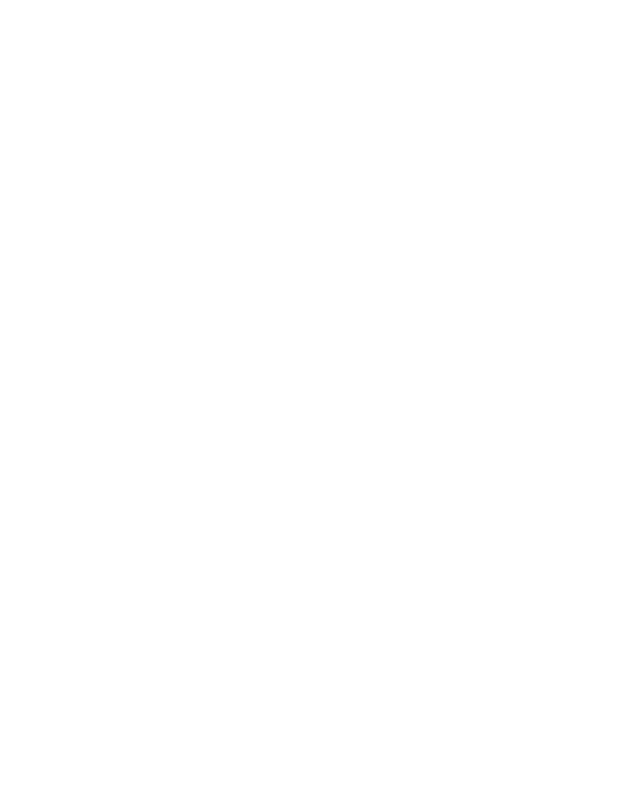
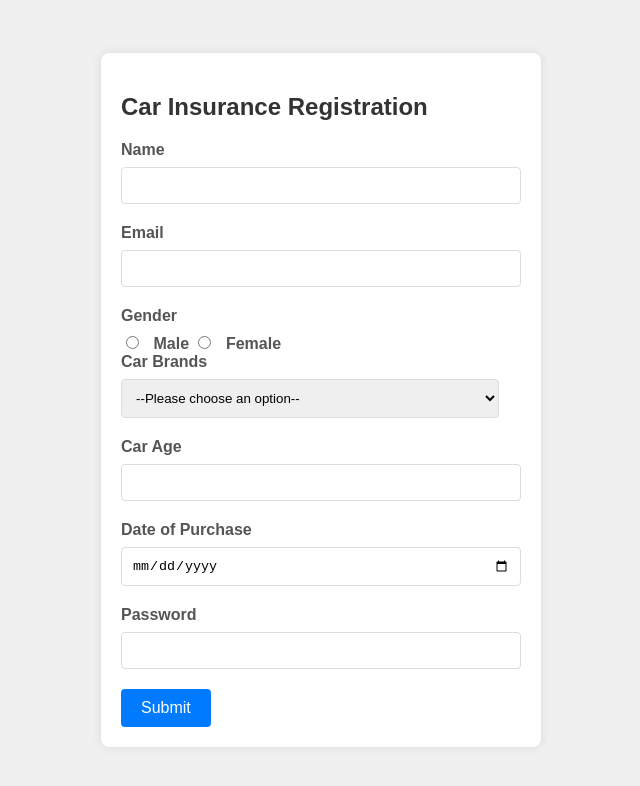
Before and after one commit to acciojob/car-insurance-form-Subhrajit-D, a website: page main.html in a window 1280 px wide. Shown: the whole page, without its empty margins (319-959 px from the left). Drawn offline with Linux system fonts and the light colour scheme.

Commit message:
created a submission

```diff
--- a/main.html
+++ b/main.html
@@ -8,6 +8,41 @@
 
 <body>
 	<!-- the entire body must be written by student -->
+	   <div class="form-container">
+        <h2>Car Insurance Registration</h2>
+        <form method="post">
+            <label for="name">Name</label>
+            <input type="text" id="name" name="name" required>
+
+            <label for="email">Email</label>
+            <input type="email" id="email" name="email" required>
+
+            <label>Gender</label>
+            <input type="radio" id="gender_male" name="gender" value="male" required>
+            <label for="gender_male" style="display:inline;">Male</label>
+            <input type="radio" id="gender_female" name="gender" value="female" required>
+            <label for="gender_female" style="display:inline;">Female</label>
+
+            <label for="cars">Car Brands</label>
+            <select id="cars" name="cars">
+                <option value="">--Please choose an option--</option>
+                <option value="BMW">BMW</option>
+                <option value="Audi">Audi</option>
+                <option value="Mercedez">Mercedez</option>
+            </select>
+
+            <label for="carage">Car Age</label>
+            <input type="number" id="carage" name="carage" required>
+
+            <label for="dop">Date of Purchase</label>
+            <input type="date" id="dop" name="dop" required>
+
+            <label for="password">Password</label>
+            <input type="password" id="password" name="password" required>
+
+            <button type="submit">Submit</button>
+        </form>
+    </div>
     <script type="text/javascript" src="./script.js">
 </script>
 
--- a/styles.css
+++ b/styles.css
@@ -1,2 +1,57 @@
 
 /* Your CSS Code here. */
+body {
+            font-family: Arial, sans-serif;
+            background-color: #f0f0f0;
+            display: flex;
+            justify-content: center;
+            align-items: center;
+            height: 100vh;
+            margin: 0;
+        }
+        .form-container {
+            background-color: #fff;
+            padding: 20px;
+            border-radius: 8px;
+            box-shadow: 0 0 10px rgba(0, 0, 0, 0.1);
+            max-width: 400px;
+            width: 100%;
+        }
+        .form-container h2 {
+            margin-bottom: 20px;
+            color: #333;
+        }
+        .form-container label {
+            display: block;
+            margin-bottom: 8px;
+            font-weight: bold;
+            color: #555;
+        }
+        .form-container input[type="text"],
+        .form-container input[type="email"],
+        .form-container input[type="number"],
+        .form-container input[type="date"],
+        .form-container input[type="password"],
+        .form-container select {
+            width: calc(100% - 22px);
+            padding: 10px;
+            margin-bottom: 20px;
+            border: 1px solid #ddd;
+            border-radius: 4px;
+            outline: none;
+        }
+        .form-container input[type="radio"] {
+            margin-right: 10px;
+        }
+        .form-container button[type="submit"] {
+            background-color: #007bff;
+            color: #fff;
+            padding: 10px 20px;
+            border: none;
+            border-radius: 4px;
+            cursor: pointer;
+            font-size: 16px;
+        }
+        .form-container button[type="submit"]:hover {
+            background-color: #0056b3;
+        }
```
